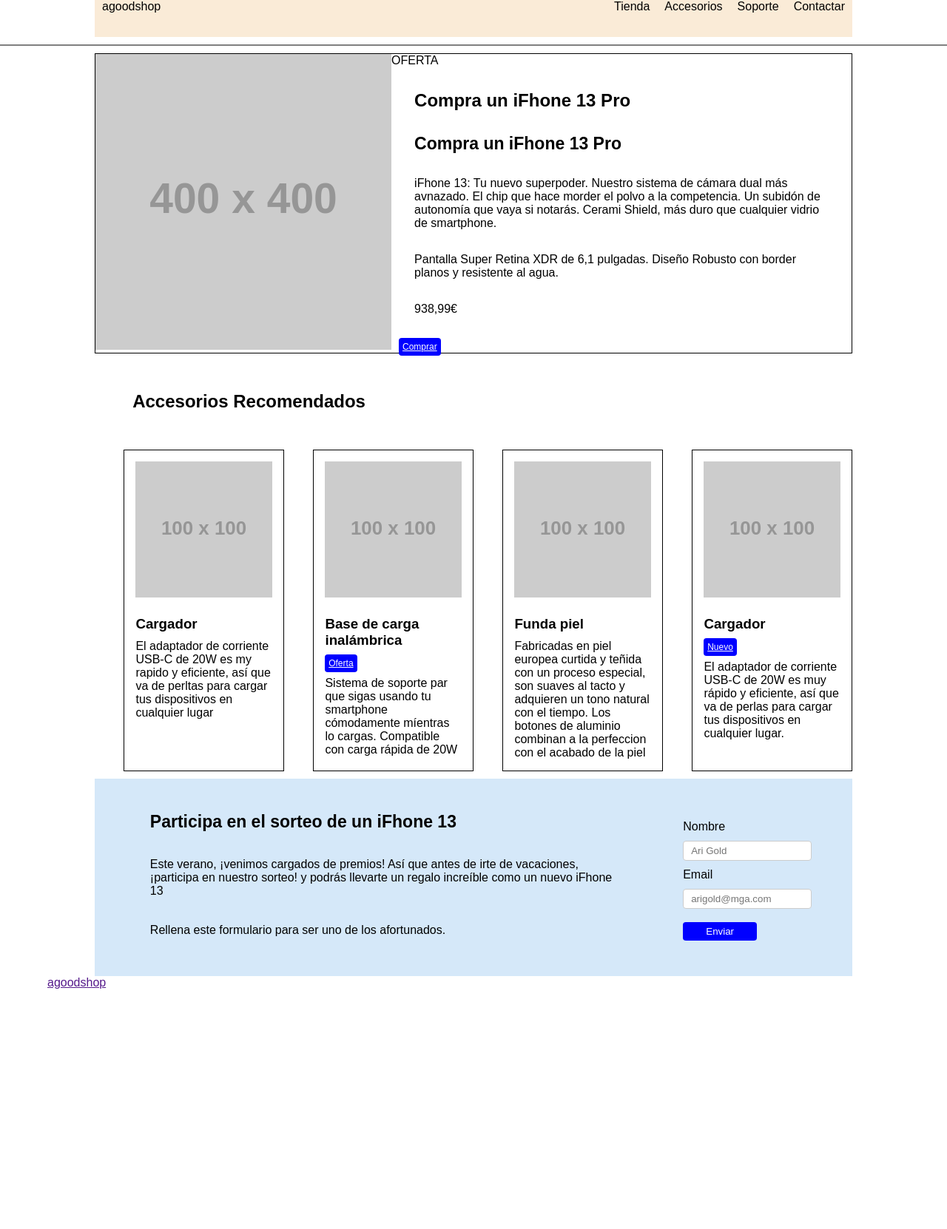
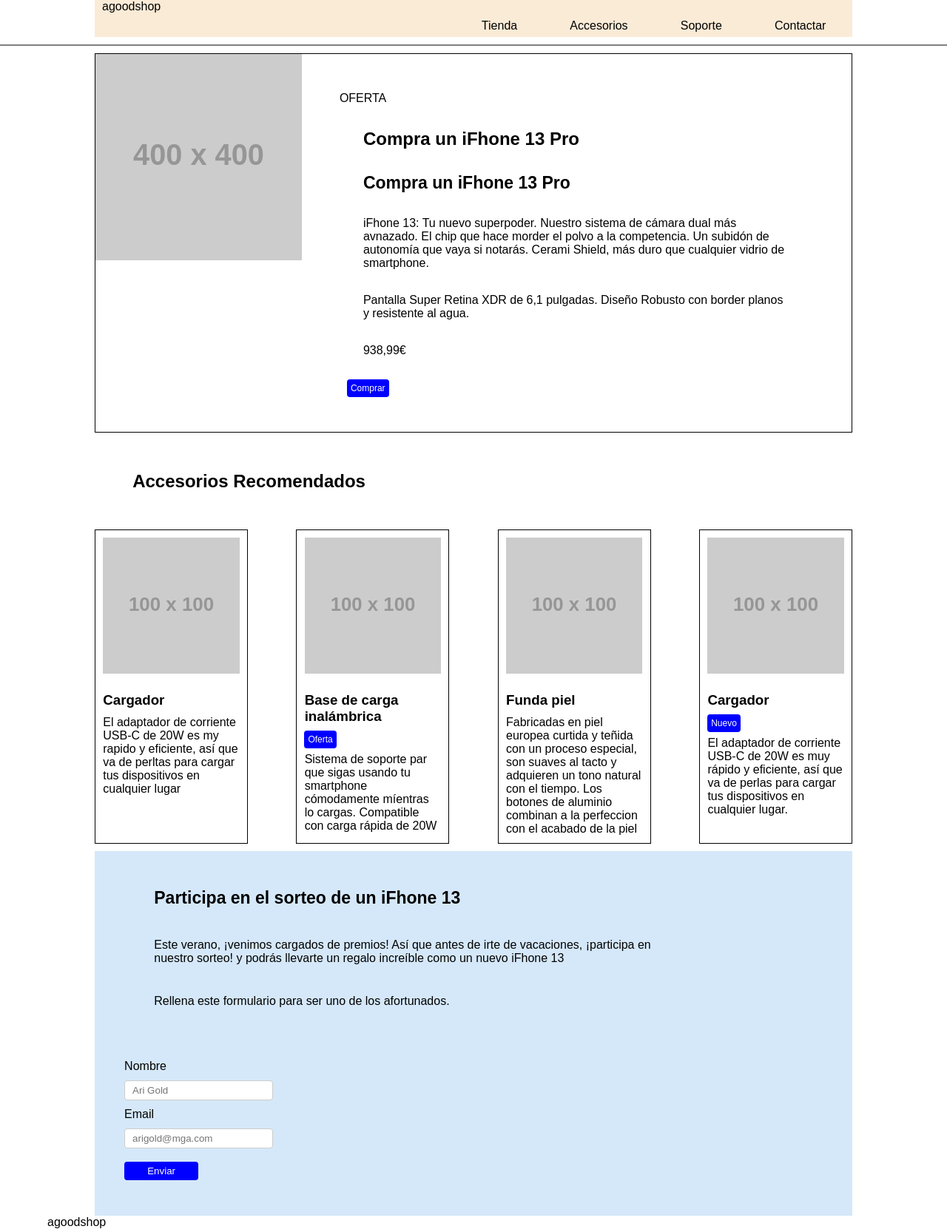
Before and after one commit to memecito/html, a PHP site: page /prac-3.html in a window 1280 px wide. Shown: the whole page at 74% size. Before the commit the page ends 1337 px from the top, so only its background shows below. Run offline with PHP 8.4, Linux system fonts and the light colour scheme; grey boxes labelled with a size stand in for pictures from a placeholder-image service; some libraries are stand-ins or nearby versions.

Commit message:
Parece que va mejor, he cambiado el css por el 2

```diff
--- /dev/null
+++ b/css/flex.html
@@ -0,0 +1,2 @@
+/*
+hola mundo*/
--- a/css/style001.css
+++ b/css/style001.css
@@ -7,16 +7,13 @@ body{
 }
 /*
 ESTRUCTURA DEL MENU PRINCIPAL
+Colores y estilos
 */
 header{
     background-color: antiquewhite;
     width: 80%;
-    display: flex;
     border: 1ps solid red;
-    margin:auto;
     height: 50px;
-
-
 }
 .pos_izq{
 width: 50%;
@@ -35,22 +32,17 @@ width: 50%;
     margin-right: 10px;
 }
 nav ul{
-    display: flex;
-    justify-content: end;
 
 }
 nav ul li{
     list-style: none;
-    margin-left: 10px;
-    margin-right: 10px;
+
 }
 .img-400{
-    width: 400px;
-    height: 400px;
+
 }
 .img-200{
-    width: 90%;
-    margin: 5%;
+
 
 }
 
@@ -58,12 +50,11 @@ nav ul li{
 }
 
 #contenido{
-    width: 80%;
-    margin: auto;
+
 
 }
 .principal{
-    display: flex;
+
     border: 1px solid black;
 }
 .principal p{
@@ -75,7 +66,6 @@ nav ul li{
 }
 .accesorios-section{
 
-    display: flex;
     width: 100%;
     padding-bottom: 10px;
 }
@@ -84,7 +74,6 @@ nav ul li{
     border: 1px solid black;
     margin-left: auto;
 
-    padding: 5px;
     gap: 25px;
 }
 
@@ -176,6 +165,147 @@ input[type=submit] {
     background-color: #5145a0;
   }
 
+  /*
+  Maquetación del contenido
+  */
+
+  header{
+    display: flex;
+    margin:auto;
+}
+.pos_izq{
+}
+.pos_der{
+}
+/*header span{
+    padding-top: 25px;
+    margin-left:10px;
+    margin-right: 10px;
+}*/
+#logo_menu{
+
+}
+nav ul{
+    display: flex;
+    justify-content: end;
+
+}
+nav ul li{
+    margin-left: 10px;
+    margin-right: 10px;
+}
+
+.general{
+}
+
+
+.principal{
+    display: flex;
+
+}
+.principal p{
+
+}
+
+.accesorios-section{
+    display: flex;
+   justify-content: space-between;
+}
+.accesorio{
+    margin-left: auto;
+    padding: 5px;
+    gap: 25px;
+}
+
+
+h2, h3, p, a{
+    width: 90%;
+    margin: 5%;
+}
+.p-titulo{
+    font-size: large;
+    font-weight: bold;
+}
+
+.article-sorteo{
+    background-color:#d4e7f9;
+    padding: 10px;
+}
+.boton{
+    width: 25px;
+    height: 10px;
+    margin: 10px;
+    border-radius: 4px;
+    background-color: blue;
+    color: white;
+    padding: 5px;
+    font-size: 0.75em;
+}
+hr{
+    color: grey;
+    margin-top: 10px;
+    margin-bottom: 10px;
+}
+hr{
+    border: 1px solid gray;
+}
+.article-sorteo{
+    /*
+    el borde es simplemente para delimitar el espacio que ocupa el cajón,
+    lugo habra que eliminarlo
+    */
+
+    display: flex;
+    background-color: rgba(155, 201, 241, 0.42);
+}
+#definicion{
+    width: 80%;
+    padding-left: 3%;
+    padding-right: 3%;
+}
+p{
+    flex-wrap: wrap;
+    align-items: flex-start;
+}
+.p-titulo{
+    font-size: 23px;
+    font-weight: bold;
+}
+form{
+   /* border: 1px solid black;*/
+    width: 20%;
+    padding: 3%;
+    margin-right: 15px;
+    display:flex;
+    flex-direction: column;
+    margin-top: 15px;
+}
+input{
+    border: 1px solid #ccc;
+    border-radius: 4px;
+    box-sizing: border-box;
+    width: 100%;
+    margin: 10px 0 10px 0;
+    padding: 5px 0px 5px 10px;
+}
+input[type=submit] {
+    width: 100px;
+    background-color: blue;
+    color: white;
+    padding: 5px 0px 5px 0px;
+    margin: 8px 0;
+    border: none;
+    border-radius: 4px;
+    cursor: pointer;
+  }
+
+  input[type=submit]:hover {
+    background-color: #5145a0;
+  }
+
+
+
+
 @media (max-width: 800px)
 {
     body{
--- /dev/null
+++ b/css/style002.css
@@ -0,0 +1,242 @@
+*{
+    margin: 0;
+    padding: 0;
+    font-family: Arial, Helvetica, sans-serif;
+}
+body{
+}
+/*
+ESTRUCTURA DEL MENU PRINCIPAL
+*/
+.general{
+    min-width: 620px;
+
+}
+header{
+    background-color: antiquewhite;
+    width: 80%;
+    height: 50px;
+    border: 1ps solid red;
+    margin:auto;
+}
+.pos_izq{
+width: 50%;
+}
+.pos_der{
+    width: 50%;
+}
+header span{
+    padding-top: 25px;
+    margin-left:10px;
+    margin-right: 10px;
+}
+#logo_menu{
+    padding-top: 25px;
+    margin-left:10px;
+    margin-right: 10px;
+}
+nav ul{
+
+}
+a{
+    text-decoration: none;
+    color: black;
+}
+nav ul li{
+    list-style: none;
+    margin-left: 10px;
+    margin-right: 10px;
+    cursor: pointer;
+}
+li:hover{
+    background-color: grey;
+    color: white;
+    font-size: 1.5em;
+
+}
+
+.img-400{
+    background-color: blue;
+    width: 100%;
+    max-width: fit-content;
+}
+.img-200{
+    width: 90%;
+    margin: 5%;
+}
+#informacion{
+    width: 100%;
+    min-width: 300px;
+}
+
+
+#contenido{
+    width: 80%;
+    margin: auto;
+
+}
+.principal{
+    border: 1px solid black;
+}
+#informacion{
+    width: 90%;
+    margin: 5%;
+}
+#span-accesorios{
+    margin-top: 15px;
+    margin-bottom: 15px;
+}
+.accesorios-section{
+    width: 100%;
+    padding-bottom: 10px;
+}
+.accesorio{
+    width: 20%;
+    border: 1px solid black;
+}
+
+.accesorio::after{
+    margin-right: auto;
+}
+
+h2, h3, p, a{
+    width: 90%;
+    margin: 5%;
+}
+.p-titulo{
+    font-size: large;
+    font-weight: bold;
+}
+
+.article-sorteo{
+    background-color:#d4e7f9;
+    padding: 10px;
+}
+.boton{
+    width: 25px;
+    height: 10px;
+    margin: 10px;
+    border-radius: 4px;
+    background-color: blue;
+    color: white;
+    padding: 5px;
+    font-size: 0.75em;
+}
+hr{
+    color: grey;
+    margin-top: 10px;
+    margin-bottom: 10px;
+}
+hr{
+    border: 1px solid gray;
+}
+.article-sorteo{
+    /*
+    el borde es simplemente para delimitar el espacio que ocupa el cajón,
+    lugo habra que eliminarlo
+    */
+    background-color: rgba(155, 201, 241, 0.42);
+}
+#definicion{
+    width: 80%;
+    padding-left: 3%;
+    padding-right: 3%;
+}
+p{
+
+}
+.p-titulo{
+    font-size: 23px;
+    font-weight: bold;
+}
+form{
+   /* border: 1px solid black;*/
+    width: 20%;
+    padding: 3%;
+    margin-right: 15px;
+    margin-top: 15px;
+}
+input{
+    border: 1px solid #ccc;
+    border-radius: 4px;
+    box-sizing: border-box;
+    width: 100%;
+    margin: 10px 0 10px 0;
+    padding: 5px 0px 5px 10px;
+}
+input[type=submit] {
+    width: 100px;
+    background-color: blue;
+    color: white;
+    padding: 5px 0px 5px 0px;
+    margin: 8px 0;
+    border: none;
+    border-radius: 4px;
+    cursor: pointer;
+}
+input[type=submit]:hover {
+    background-color: #5145a0;
+  }
+
+  /*
+  Maquetacion
+  */
+  header{
+    display: flex;
+  }
+  ul{
+    display: flex;
+    justify-content: end;
+
+  }
+  #li_menu{
+    display: none;
+  }
+  .principal{
+    display: flex;
+  }
+  .accesorios-section{
+    display: flex;
+    justify-content: space-between;
+  }
+  /*
+  Responsive
+  */
+
+  @media (max-width: 500px)
+{
+    body{
+
+    }
+    .general{
+        min-width: 300px;
+    }
+    ul{
+    flex-wrap: wrap;
+    }
+    li{
+        display: none;
+    }
+    #li_menu{
+        display:initial;
+    }
+    li:hover{
+        background-color: black;
+        color: white;
+        display: none;
+        flex-direction: column;
+    }
+    .principal{
+        flex-direction: column;
+    }
+    .img-400{
+        background-color: blue;
+        width: 80%;
+    }
+    .accesorios-section{
+        flex-flow: column;
+    }
+    .accesorio{
+        width: 300px;
+    }
+}
--- a/prac-3.html
+++ b/prac-3.html
@@ -4,7 +4,7 @@
         <meta charset="utf-8">
         <meta name="viewport" content="width=device-width, initial-scale=1.0" />
       <!-- <link rel="stylesheet" href="css/style-p3.css" />-->
-        <link rel="stylesheet" href="css/style001.css" />
+        <link rel="stylesheet" href="css/style002.css" />
     </head>
     <body>
         <!-- comentarios -->
@@ -16,10 +16,18 @@
             <div class="pos_der">
                 <nav class="menu">
                     <ul>
+                    <li id="li_menu">Menu</li>
+                    <a href="">
                         <li>Tienda</li>
+                    </a><a href="">
                         <li>Accesorios</li>
+                    </a><a href="">
                         <li>Soporte</li>
+                    </a><a href="">
                        <li>Contactar</li>
+                    </a>
+
+
                 </ul>
                 </nav>
             </div>
@@ -30,7 +38,9 @@
        <div class="general">
          <div id="contenido">
             <article class="principal">
+                <section id="imagen400">
                     <img class="img-400" src="https://placehold.co/400x400" alt="Imagen 400x400">
+                </section>
                 <section id="informacion">
                     <span class="span-oferta">OFERTA</span>
                     <h2>Compra un iFhone 13 Pro</h2>
@@ -40,7 +50,6 @@
                     <p>Pantalla Super Retina XDR de 6,1 pulgadas. Diseño Robusto con border planos y resistente al agua.</p>
                     <p class="p-precio">938,99€</p>
                     <a class="boton" id="boton-azul" href="#">Comprar</a>
-
                </section>
             </article>
             <span id="span-accesorios"><h2>Accesorios Recomendados</h2></span>
```
Also changed, not shown: css/flex.css (added, +57 -0 lines), flex.html (added, +42 -0 lines). Lines whose indentation alone changed are shown as unchanged.
